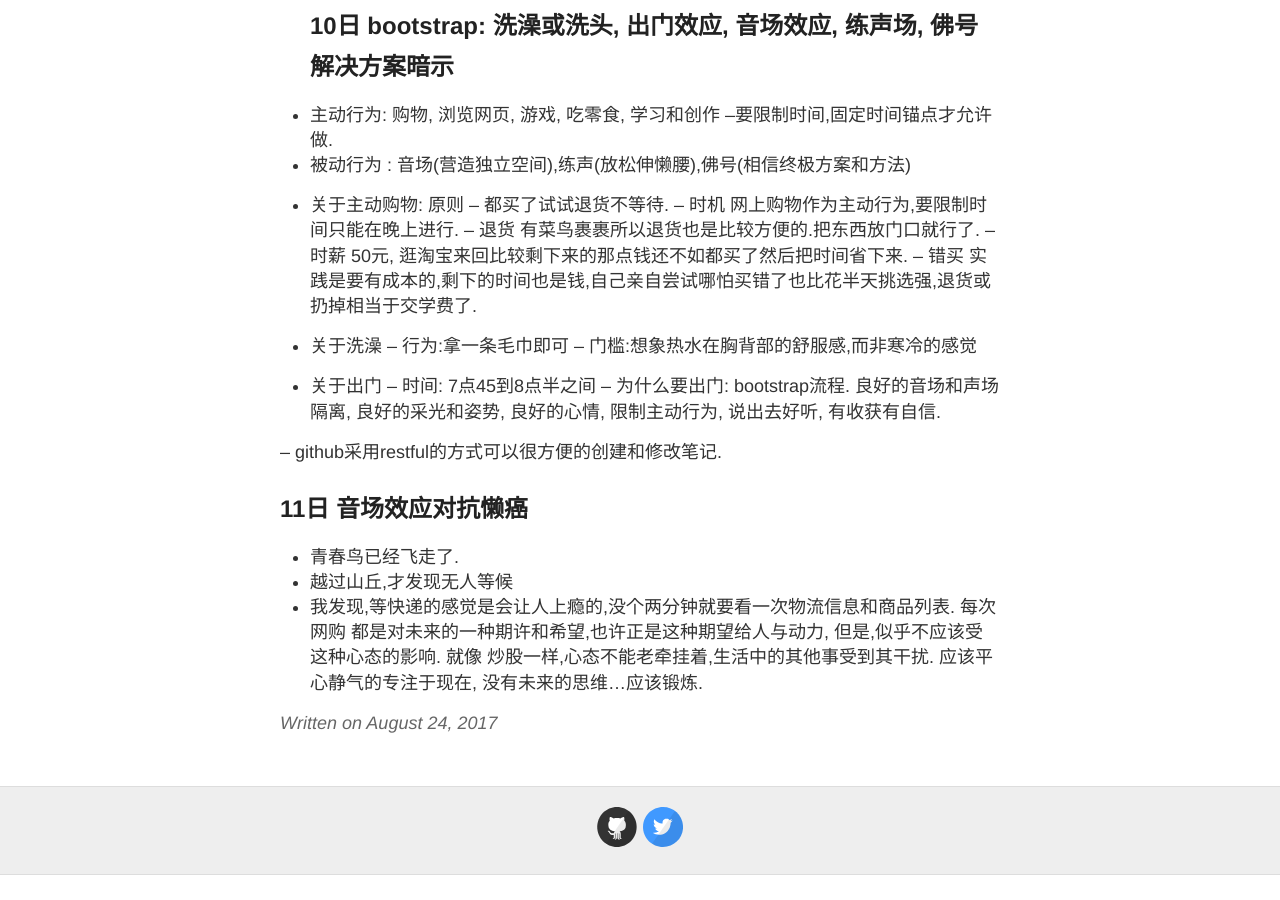
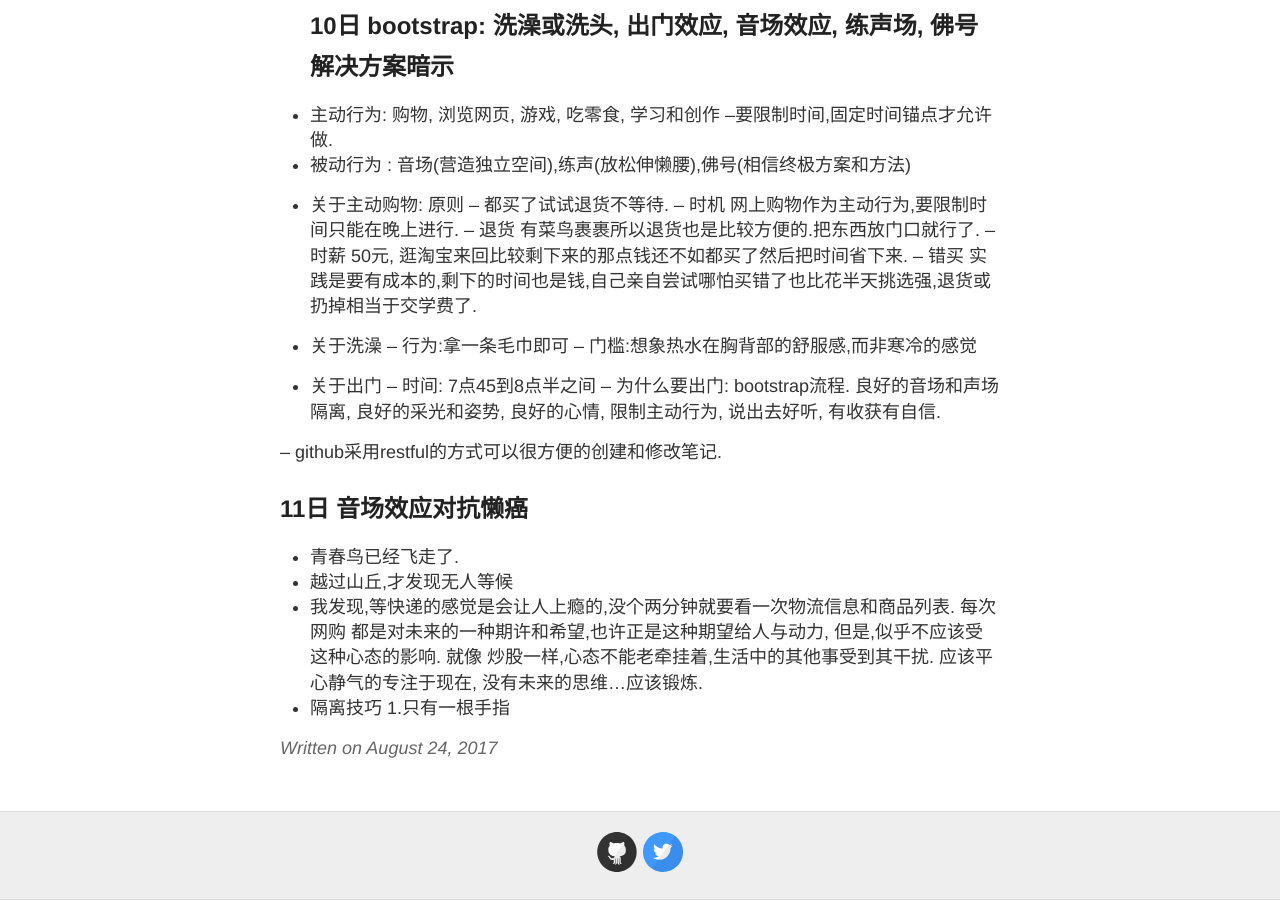
Before and after one commit to evelol/zzx_blog, a Jekyll site: the page built from _posts/2017-08-24-Ok.md, in a window 1280 px wide and 900 px high, scrolled down 6331 px. Built offline with Jekyll 4.4.1, drawn with Linux system fonts in a browser that asks for light colours; our own code applies the rules of GitHub Pages for plain Markdown files; before the commit the page ends 7206 px from its top, so only the background shows below that.

Commit message:
Update 2017-08-24-Ok.md

```diff
--- a/_posts/2017-08-24-Ok.md
+++ b/_posts/2017-08-24-Ok.md
@@ -216,3 +216,4 @@
 每次网购 都是对未来的一种期许和希望,也许正是这种期望给人与动力, 但是,似乎不应该受这种心态的影响.
 就像 炒股一样,心态不能老牵挂着,生活中的其他事受到其干扰.
 应该平心静气的专注于现在, 没有未来的思维...应该锻炼.
+- 隔离技巧 1.只有一根手指
```
